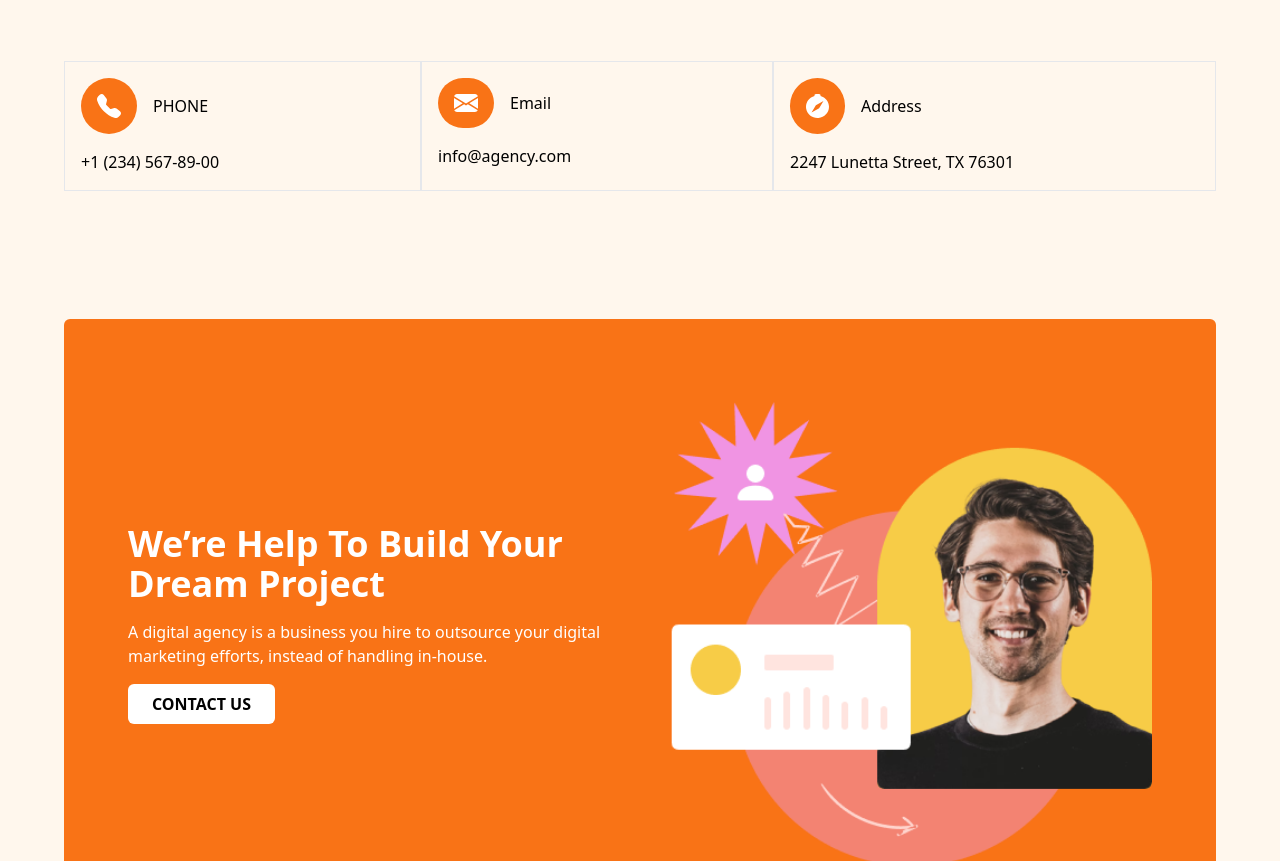
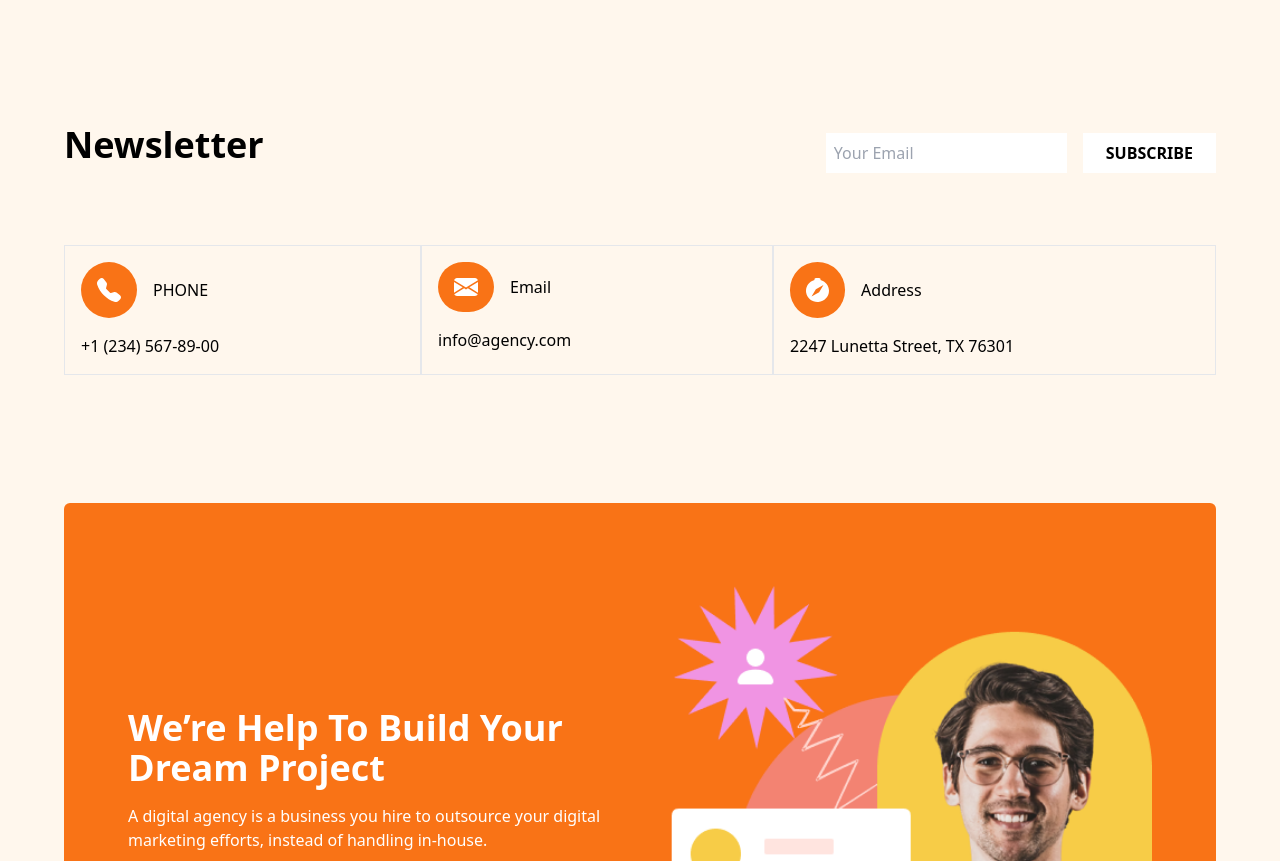
Before and after one commit to iamcelestino/Agency-portfolio, a website: page public/index.html in a window 1280 px wide. Shown: the part 9841-10702 px from the top of the page. Drawn offline with Linux system fonts and the light colour scheme; files whose address does not match are found by name.

Commit message:
add a section

```diff
--- a/public/index.html
+++ b/public/index.html
@@ -692,6 +692,18 @@
         </div>
     </section>
 
+    <section class="bg-orange-50">
+        <div class="container py-16">
+            <div class="md:flex md:justify-between">
+                <p class="font-bold text-4xl mb-4">Newsletter</p>
+                <form action="" class="md:flex md:items-center">
+                    <input class="w-full  px-2 py-2 mb-4 md:mb-0 md:mr-4" type="email" placeholder="Your Email">
+                    <button class="bg-white px-5 md:w-2/4 py-2 uppercase font-bold w-full" type="submit">subscribe</button>
+                </form>
+            </div>
+        </div>
+    </section>
+
     <section class="contact bg-orange-50">
         <div class="container pb-16">
             <div class="sm:flex">
```
Also changed, not shown: public/css/styles.css.
